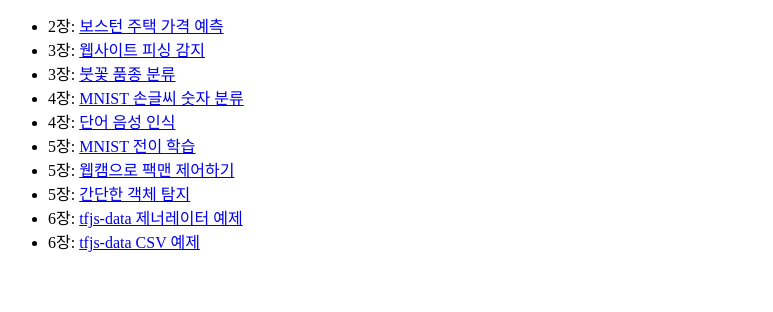
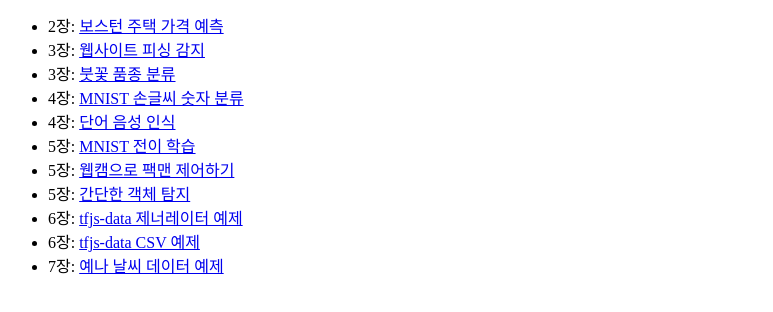
Before and after one commit to rickiepark/deep-learning-with-javascript, a plain HTML site: page index.html in a window 1280 px wide. Shown: the part 228-540 px from the top of the page, without its empty margins (0-773 px from the left). Drawn offline with Linux system fonts and the light colour scheme.

Commit message:
예나 날씨 예측 예제 추가

```diff
--- a/index.html
+++ b/index.html
@@ -22,6 +22,7 @@
       <li>5장: <a href="simple-object-detection" target="_blank">간단한 객체 탐지</a></li>
       <li>6장: <a href="data-generator" target="_blank">tfjs-data 제너레이터 예제</a></li>
       <li>6장: <a href="data-csv" target="_blank">tfjs-data CSV 예제</a></li>
+      <li>7장: <a href="jena-weather" target="_blank">예나 날씨 데이터 예제</a></li>
     </ul>
   </div>
 
```
